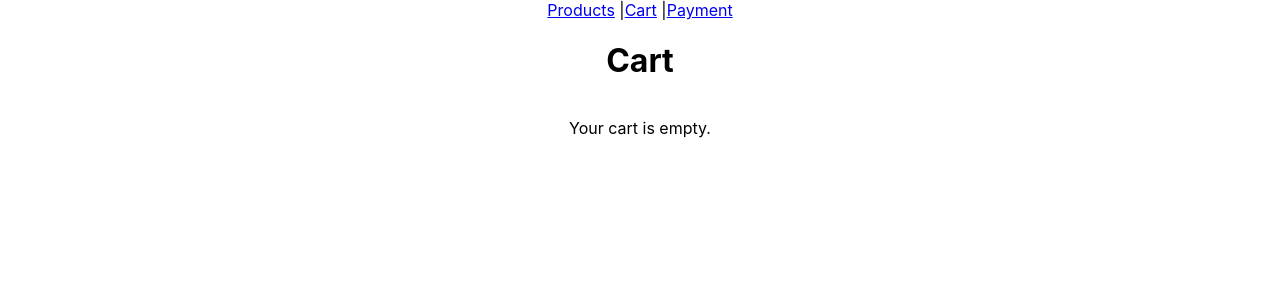
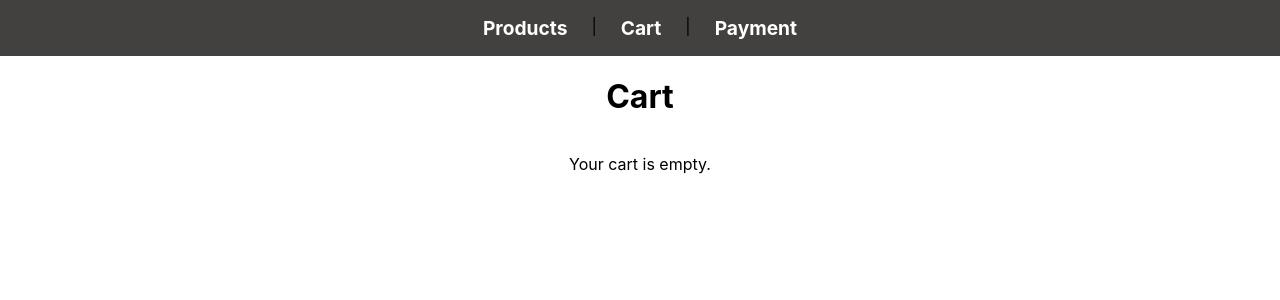
Before and after one commit to AngeloNorelli/Ebiznes_UJ_2024-2025, a React (Create React App) app in the folder Zadanie_5/react-app/: page /cart in a window 1280 px wide. Shown: the top 300 px of the page. Built offline with nearby package versions, Linux system fonts and the light colour scheme.

Commit message:
ostylowanie

```diff
--- a/Zadanie_5/react-app/src/App.css
+++ b/Zadanie_5/react-app/src/App.css
@@ -39,3 +39,49 @@
     transform: rotate(360deg);
   }
 }
+
+nav {
+  background-color: #434040;
+  padding: 1rem;
+  display: flex;
+  justify-content: center;
+  gap: 1.5rem;
+  border-radius: 8px;
+  width: 100%;
+}
+
+nav a {
+  color: white;
+  text-decoration: none;
+  font-size: 1.2rem;
+  font-weight: bold;
+  transition: color 0.3s ease;
+}
+
+nav a:hover {
+  color: #61dafb;
+}
+
+nav a:active {
+  color: #ff6347;
+}
+
+button {
+  background-color: #61dafb;
+  color: white;
+  border: none;
+  padding: 0.5rem 1rem;
+  border-radius: 4px;
+  cursor: pointer;
+  font-size: 1rem;
+  transition: background-color 0.3s ease;
+}
+
+button:hover {
+  background-color: #21a1f1;
+}
+
+button:active {
+  background-color: #0f87ff;
+  color: #ff6347;
+}
--- a/Zadanie_5/react-app/src/styles/Cart.css
+++ b/Zadanie_5/react-app/src/styles/Cart.css
@@ -12,6 +12,7 @@
 .Cart li {
   display: flex;
   justify-content: space-between;
+  margin-bottom: 0.5rem;
 }
 
 .CartList {
@@ -26,6 +27,8 @@
 
 .Actions {
   display: flex;
-  min-width: 10vw;
-  justify-content: space-between;
 }
+
+.Actions button:first-child{
+  margin-right: 0.5rem;
+}
--- a/Zadanie_5/react-app/src/styles/Products.css
+++ b/Zadanie_5/react-app/src/styles/Products.css
@@ -14,6 +14,7 @@
 .ProductsList li {
   display: flex;
   justify-content: space-between;
+  margin-bottom: 0.5rem;
 }
 
 .ColumnsNames {
```
